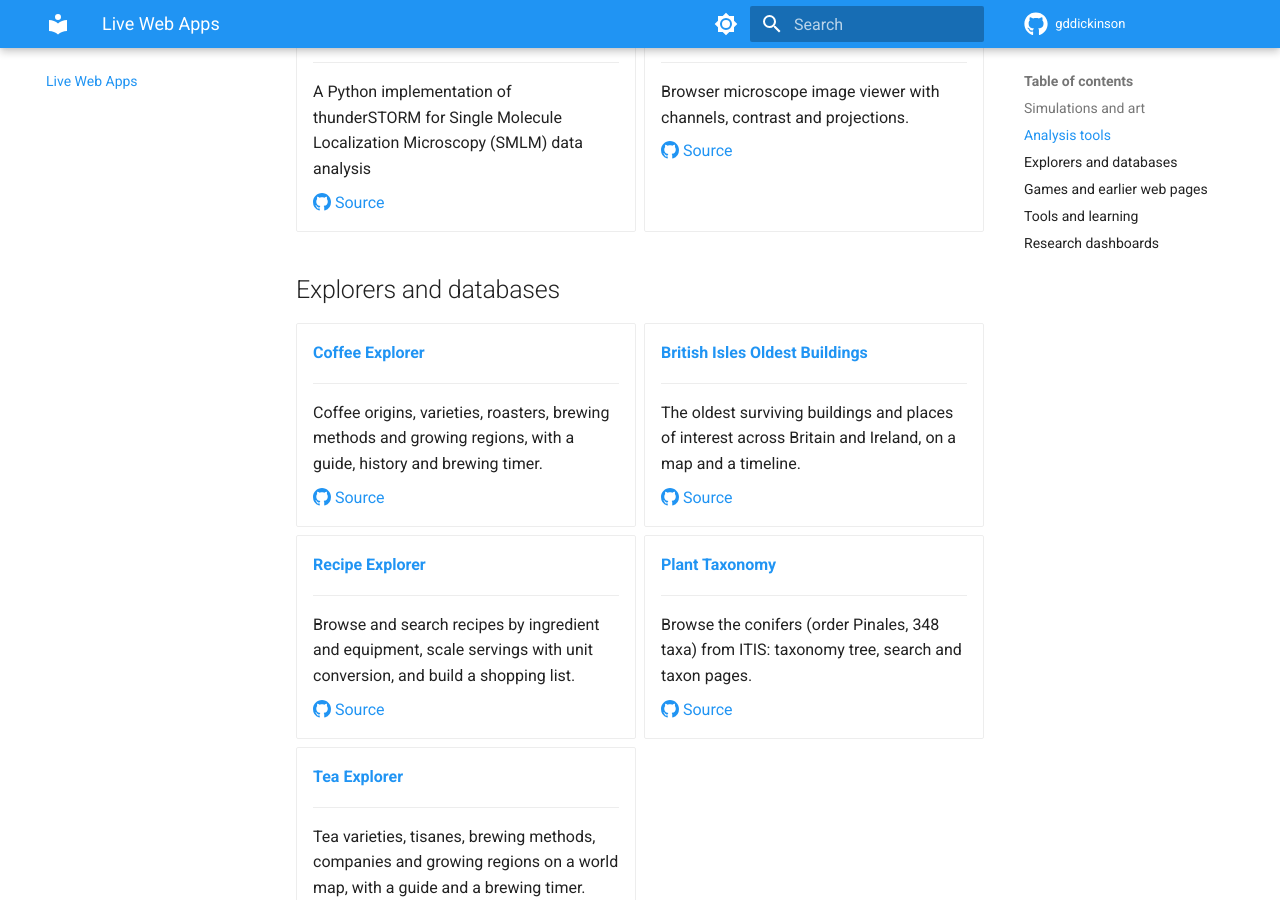
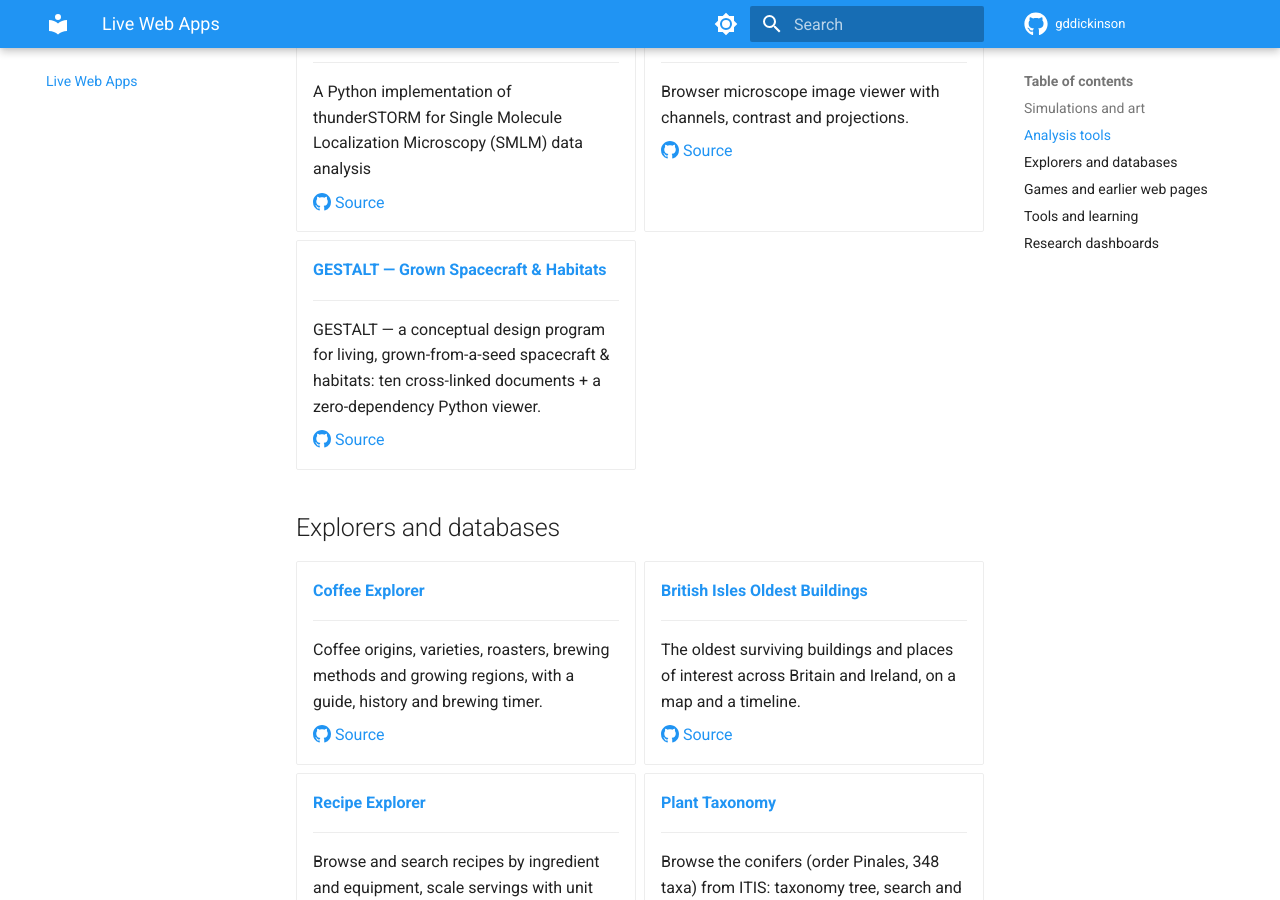
Before and after one commit to gddickinson/gddickinson.github.io, an MkDocs documentation site: the page built from docs/web-apps.md, in a window 1280 px wide and 900 px high, scrolled down 9280 px. Built offline with MkDocs 1.6.1 and Material for MkDocs 9.7.7, drawn with Linux system fonts in a browser that asks for light colours.

Commit message:
Web apps gallery: add ParticleTracker, building-gen, ca_signature_analyzer, calcium_channel_analyzer, calcium_channel_genes, calcium_phylogenomics, cell_curvature_analyzer, cell_edge_analysis_individual_scripts, cell_membrane_dynamics, cellscope_analysis, flika_plugins, ion_channel_genes, ip3r-simulator, ip3r_genes, naadp_binder_genes, naadpr_genes, organic_spacecraft, particle_analysis, pathak_lab, piezo1_decode_magik, textview, thunderstorm_python, web_microview
Co-Authored-By: Claude Opus 5.5 <noreply@anthropic.com>

```diff
--- a/docs/web-apps.md
+++ b/docs/web-apps.md
@@ -650,6 +650,14 @@ Projects you can use straight from the browser. Each one also runs as a local we
 
     [:octicons-mark-github-16: Source](https://github.com/gddickinson/web_microview)
 
+-   **[GESTALT — Grown Spacecraft & Habitats](https://gddickinson.github.io/organic_spacecraft/)**
+
+    ---
+
+    GESTALT — a conceptual design program for living, grown-from-a-seed spacecraft & habitats: ten cross-linked documents + a zero-dependency Python viewer.
+
+    [:octicons-mark-github-16: Source](https://github.com/gddickinson/organic_spacecraft)
+
 </div>
 
 ## Explorers and databases
```
